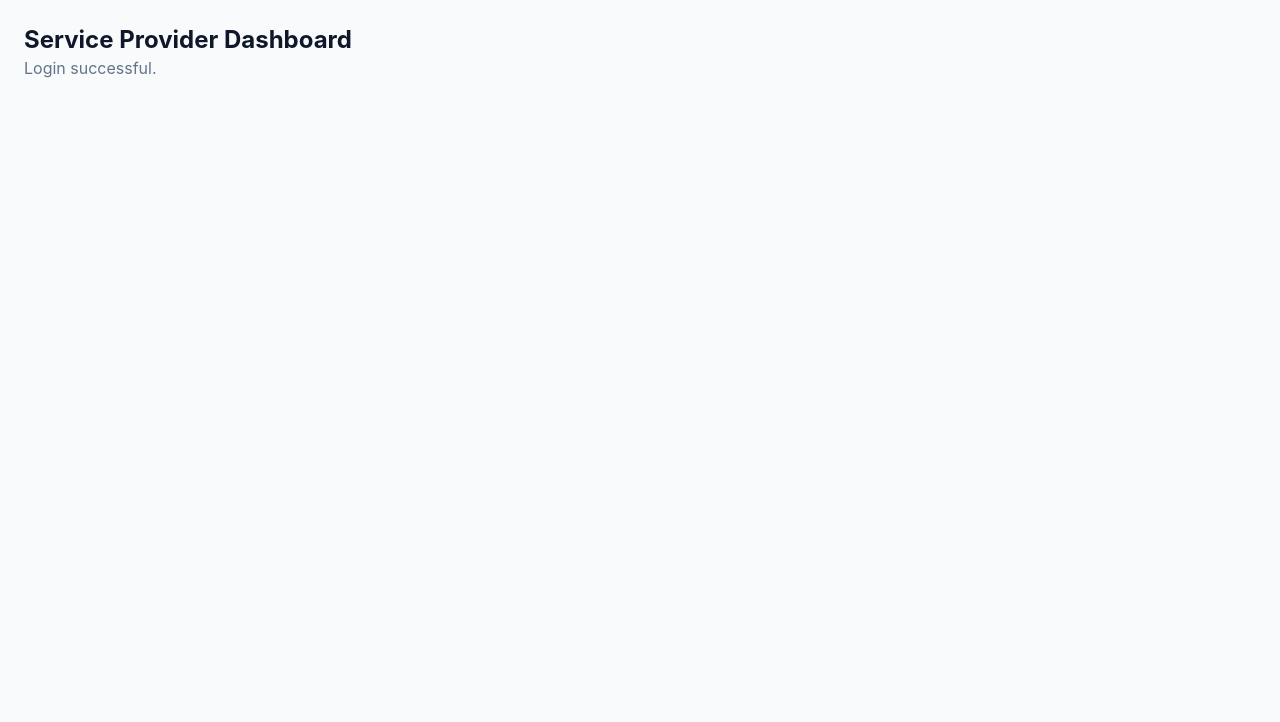
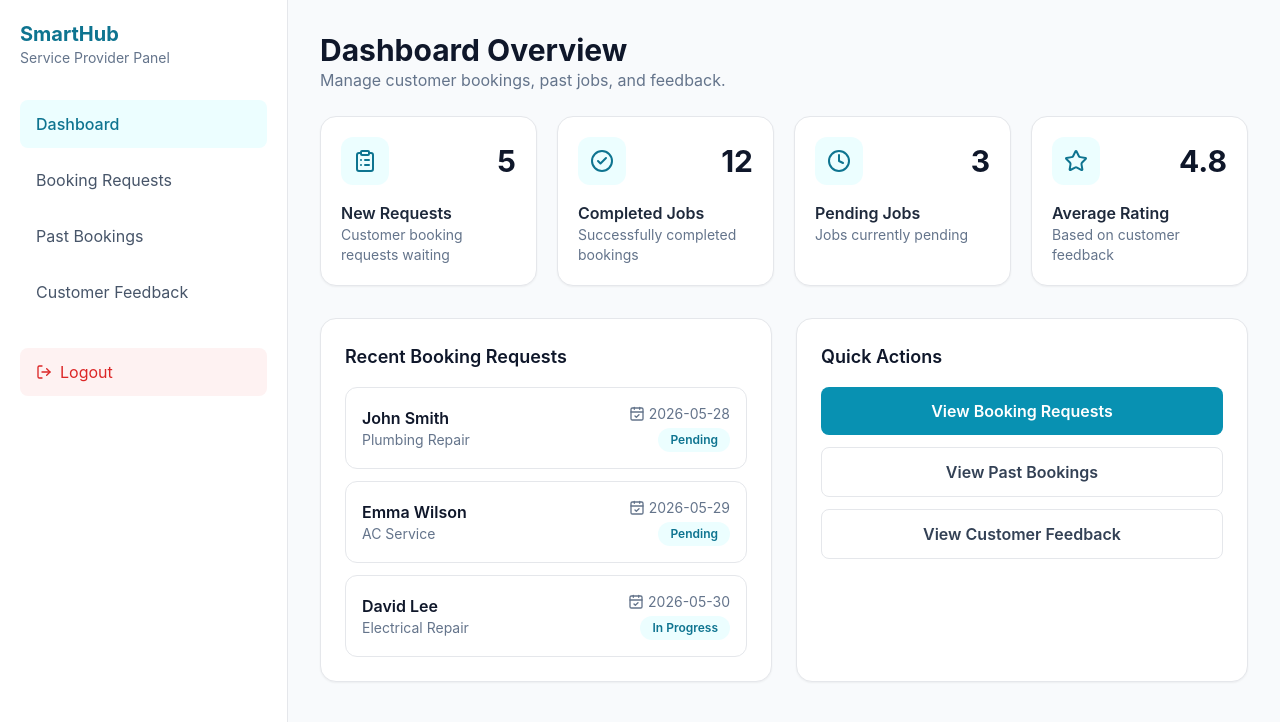
Before and after one commit to ayushx06/SmartHub-Service-request-system, a React (Vite) app: page /dashboard in a window 1280 px wide. Shown: the top 722 px of the page. Built offline with nearby package versions, Linux system fonts and the light colour scheme.

Commit message:
Service Dashboard created

```diff
--- a/src/App.jsx
+++ b/src/App.jsx
@@ -1,6 +1,7 @@
 import { Routes, Route } from "react-router-dom";
 import Login from "./pages/Login";
 import Register from "./pages/Register";
+import ServiceProviderDashboard from "./pages/ServiceProviderDashboard";
 
 function Dashboard() {
   return (
@@ -16,7 +17,7 @@ export default function App() {
     <Routes>
       <Route path="/" element={<Login />} />
       <Route path="/register" element={<Register />} />
-      <Route path="/dashboard" element={<Dashboard />} />
+      <Route path="/dashboard" element={<ServiceProviderDashboard />} />
     </Routes>
   );
 }
--- /dev/null
+++ b/src/pages/ServiceProviderDashboard.jsx
@@ -0,0 +1,147 @@
+import { CalendarCheck, Star, ClipboardList, CheckCircle2, Clock, LogOut } from "lucide-react";
+import { Link, useNavigate } from "react-router-dom";
+import { signOut } from "firebase/auth";
+import { auth } from "../firebase";
+
+export default function ServiceProviderDashboard() {
+  const navigate = useNavigate();
+
+  const stats = [
+    {
+      title: "New Requests",
+      value: "5",
+      icon: ClipboardList,
+      text: "Customer booking requests waiting"
+    },
+    {
+      title: "Completed Jobs",
+      value: "12",
+      icon: CheckCircle2,
+      text: "Successfully completed bookings"
+    },
+    {
+      title: "Pending Jobs",
+      value: "3",
+      icon: Clock,
+      text: "Jobs currently pending"
+    },
+    {
+      title: "Average Rating",
+      value: "4.8",
+      icon: Star,
+      text: "Based on customer feedback"
+    }
+  ];
+
+  async function handleLogout() {
+    await signOut(auth);
+    navigate("/");
+  }
+
+  return (
+    <div className="min-h-screen bg-slate-50">
+      <aside className="fixed left-0 top-0 h-full w-72 border-r bg-white p-5">
+        <h1 className="text-xl font-bold text-cyan-700">SmartHub</h1>
+        <p className="text-sm text-slate-500">Service Provider Panel</p>
+
+        <nav className="mt-8 space-y-2">
+          <Link className="block rounded-lg bg-cyan-50 px-4 py-3 font-medium text-cyan-700" to="/dashboard">
+            Dashboard
+          </Link>
+          <Link className="block rounded-lg px-4 py-3 text-slate-600 hover:bg-slate-100" to="/booking-requests">
+            Booking Requests
+          </Link>
+          <Link className="block rounded-lg px-4 py-3 text-slate-600 hover:bg-slate-100" to="/past-bookings">
+            Past Bookings
+          </Link>
+          <Link className="block rounded-lg px-4 py-3 text-slate-600 hover:bg-slate-100" to="/feedback">
+            Customer Feedback
+          </Link>
+        </nav>
+
+        <button
+          onClick={handleLogout}
+          className="mt-8 flex w-full items-center gap-2 rounded-lg bg-red-50 px-4 py-3 text-red-600 hover:bg-red-100"
+        >
+          <LogOut className="h-4 w-4" />
+          Logout
+        </button>
+      </aside>
+
+      <main className="ml-72 p-8">
+        <div className="mb-6">
+          <h2 className="text-3xl font-bold text-slate-900">Dashboard Overview</h2>
+          <p className="text-slate-500">
+            Manage customer bookings, past jobs, and feedback.
+          </p>
+        </div>
+
+        <div className="grid gap-5 md:grid-cols-2 xl:grid-cols-4">
+          {stats.map((item) => (
+            <div key={item.title} className="rounded-2xl border bg-white p-5 shadow-sm">
+              <div className="mb-4 flex items-center justify-between">
+                <div className="rounded-xl bg-cyan-50 p-3 text-cyan-700">
+                  <item.icon className="h-6 w-6" />
+                </div>
+                <span className="text-3xl font-bold">{item.value}</span>
+              </div>
+              <h3 className="font-semibold text-slate-800">{item.title}</h3>
+              <p className="text-sm text-slate-500">{item.text}</p>
+            </div>
+          ))}
+        </div>
+
+        <div className="mt-8 grid gap-6 lg:grid-cols-2">
+          <section className="rounded-2xl border bg-white p-6 shadow-sm">
+            <h3 className="mb-4 text-lg font-semibold">Recent Booking Requests</h3>
+
+            <div className="space-y-3">
+              <BookingCard customer="John Smith" service="Plumbing Repair" date="2026-05-28" status="Pending" />
+              <BookingCard customer="Emma Wilson" service="AC Service" date="2026-05-29" status="Pending" />
+              <BookingCard customer="David Lee" service="Electrical Repair" date="2026-05-30" status="In Progress" />
+            </div>
+          </section>
+
+          <section className="rounded-2xl border bg-white p-6 shadow-sm">
+            <h3 className="mb-4 text-lg font-semibold">Quick Actions</h3>
+
+            <div className="grid gap-3">
+              <Link className="rounded-lg bg-cyan-600 px-4 py-3 text-center font-semibold text-white hover:bg-cyan-700" to="/booking-requests">
+                View Booking Requests
+              </Link>
+
+              <Link className="rounded-lg border px-4 py-3 text-center font-semibold text-slate-700 hover:bg-slate-50" to="/past-bookings">
+                View Past Bookings
+              </Link>
+
+              <Link className="rounded-lg border px-4 py-3 text-center font-semibold text-slate-700 hover:bg-slate-50" to="/feedback">
+                View Customer Feedback
+              </Link>
+            </div>
+          </section>
+        </div>
+      </main>
+    </div>
+  );
+}
+
+function BookingCard({ customer, service, date, status }) {
+  return (
+    <div className="flex items-center justify-between rounded-xl border p-4">
+      <div>
+        <p className="font-semibold">{customer}</p>
+        <p className="text-sm text-slate-500">{service}</p>
+      </div>
+
+      <div className="text-right">
+        <p className="flex items-center gap-1 text-sm text-slate-500">
+          <CalendarCheck className="h-4 w-4" />
+          {date}
+        </p>
+        <span className="mt-1 inline-block rounded-full bg-cyan-50 px-3 py-1 text-xs font-semibold text-cyan-700">
+          {status}
+        </span>
+      </div>
+    </div>
+  );
+}
```
